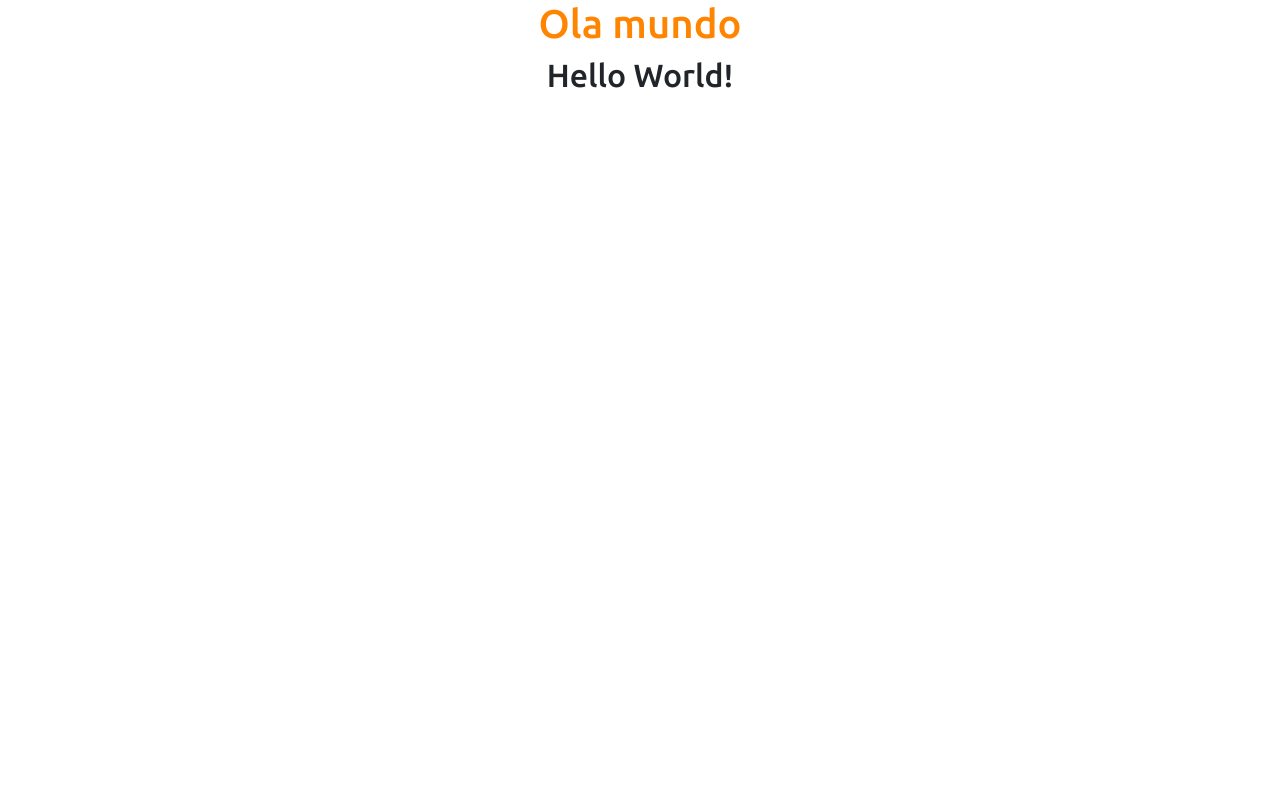
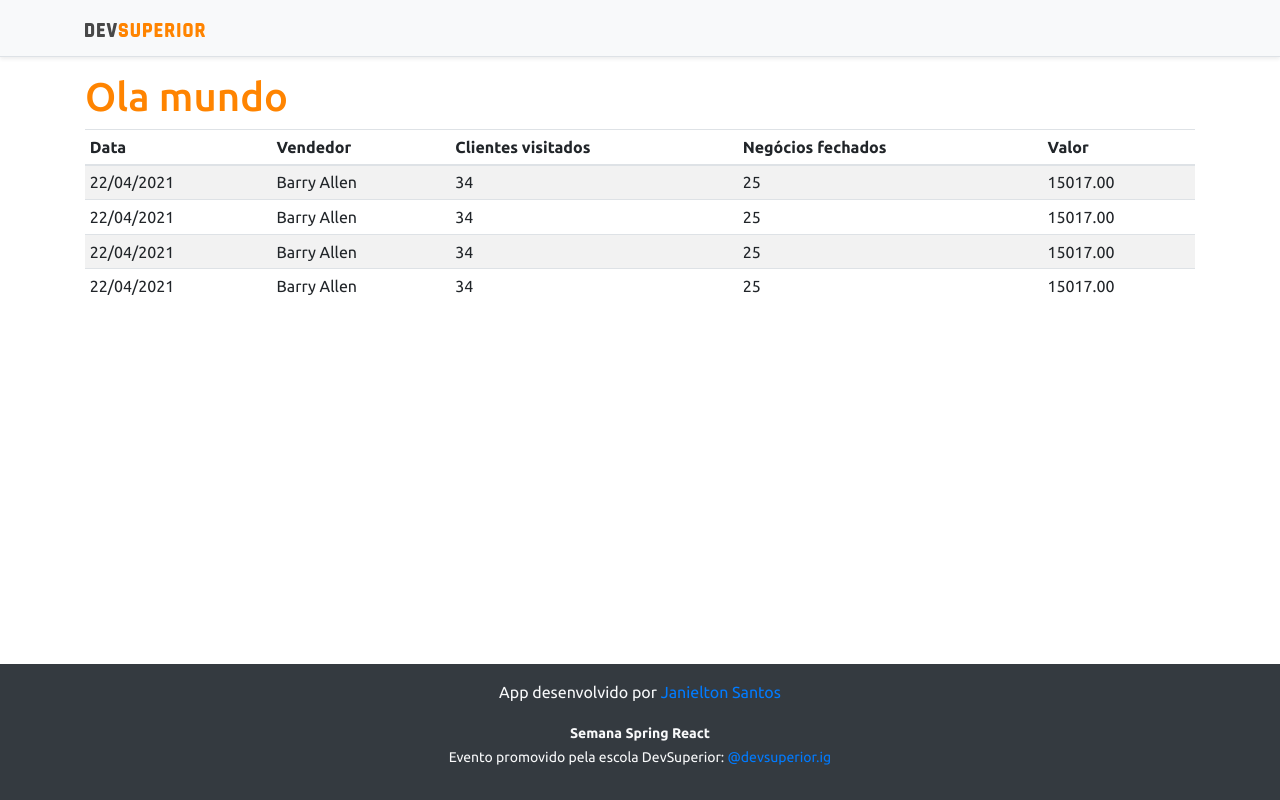
Before and after one commit to Janielton/SpringReact, a React (Create React App) app in the folder frontend/: page / in a window 1280 px wide. Built offline with nearby package versions, Linux system fonts and the light colour scheme.

Commit message:
Basic static components

```diff
--- a/frontend/src/App.tsx
+++ b/frontend/src/App.tsx
@@ -1,11 +1,19 @@
+import DataTable from 'components/DataTable';
+import Footer from 'components/Footer';
+import NavBar from 'components/NavBar';
 import './App.css';
 
 function App() {
   return (
-    <div className="App">
+    <>
+      <NavBar />
+      <div className="container">
       <h1 className="text-primary">Ola mundo</h1>
-      <h2>Hello World!</h2>
-    </div>
+      <DataTable/>
+      </div>
+      <Footer/>
+    </>
+
   );
 }
 
--- /dev/null
+++ b/frontend/src/components/DataTable/index.tsx
@@ -0,0 +1,51 @@
+
+
+function DataTable() {
+  return (
+    <div className="table-responsive">
+      <table className="table table-striped table-sm">
+        <thead>
+          <tr>
+            <th>Data</th>
+            <th>Vendedor</th>
+            <th>Clientes visitados</th>
+            <th>Negócios fechados</th>
+            <th>Valor</th>
+          </tr>
+        </thead>
+        <tbody>
+          <tr>
+            <td>22/04/2021</td>
+            <td>Barry Allen</td>
+            <td>34</td>
+            <td>25</td>
+            <td>15017.00</td>
+          </tr>
+          <tr>
+            <td>22/04/2021</td>
+            <td>Barry Allen</td>
+            <td>34</td>
+            <td>25</td>
+            <td>15017.00</td>
+          </tr>
+          <tr>
+            <td>22/04/2021</td>
+            <td>Barry Allen</td>
+            <td>34</td>
+            <td>25</td>
+            <td>15017.00</td>
+          </tr>
+          <tr>
+            <td>22/04/2021</td>
+            <td>Barry Allen</td>
+            <td>34</td>
+            <td>25</td>
+            <td>15017.00</td>
+          </tr>
+        </tbody>
+      </table>
+    </div>
+  );
+}
+
+export default DataTable;
--- /dev/null
+++ b/frontend/src/components/Footer/index.tsx
@@ -0,0 +1,15 @@
+
+
+function Footer() {
+  return (
+    <footer className="footer mt-auto py-3 bg-dark">
+      <div className="container">
+        <p className="text-light">App desenvolvido por <a href="https://github.com/Janielton" target="_blank" rel="noreferrer">Janielton Santos</a></p>
+        <p className="text-light"><small><strong>Semana Spring React</strong><br />
+      Evento promovido pela escola DevSuperior: <a href="https://instagram.com/devsuperior.ig" target="_blank" rel="noreferrer">@devsuperior.ig</a></small></p>
+      </div>
+    </footer>
+  );
+}
+
+export default Footer;
--- /dev/null
+++ b/frontend/src/components/NavBar/index.tsx
@@ -0,0 +1,15 @@
+import ImgDsDark from 'assets/img/ds_dark.svg'
+
+function NavBar() {
+  return (
+    <div className="d-flex flex-column flex-md-row align-items-center p-3 px-md-4 mb-3 bg-light border-bottom shadow-sm">
+      <div className="container">
+        <nav className="my-2 my-md-0 mr-md-3">
+          <img src={ImgDsDark} alt="DevSuperior" width="120" />
+        </nav>
+      </div>
+    </div>
+  );
+}
+
+export default NavBar;
```
Also changed, not shown: frontend/src/assets/img/ds_dark.svg (added).
